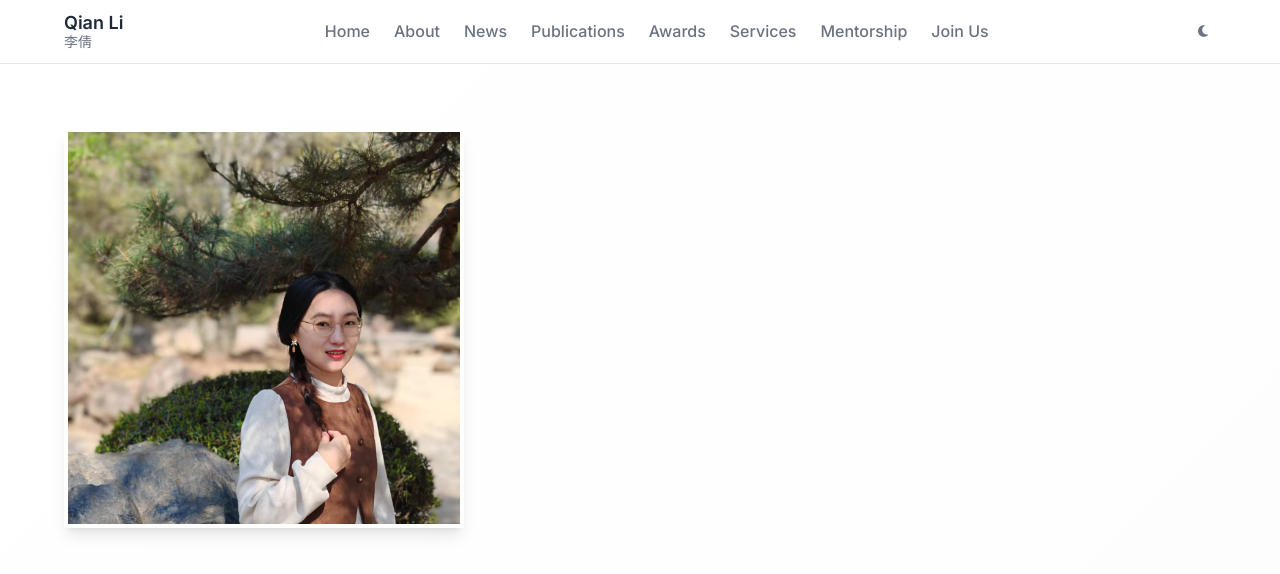
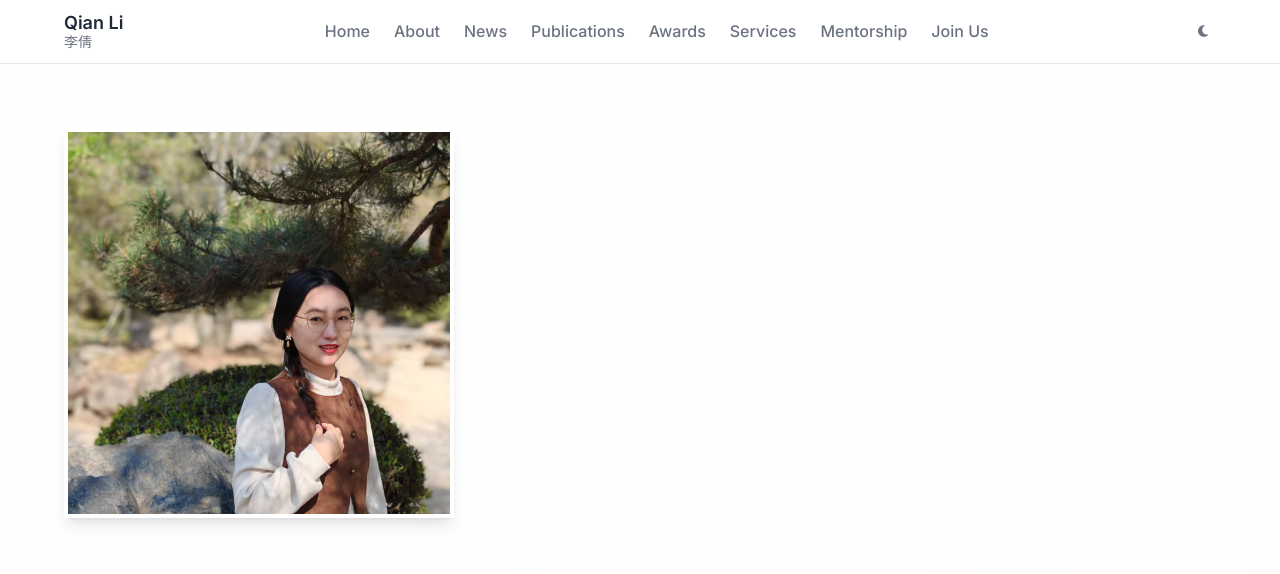
Before and after one commit to xiaoqian19940510/xiaoqian19940510.github.io, a Jekyll site: the page built from index.html, in a window 1280 px wide and 1400 px high. Shown: the top 574 px of the window. Built offline with Jekyll 4.4.1, drawn with Linux system fonts in a browser that asks for light colours; the list of posts is cut into pages by our own code.

Commit message:
Update main.css

```diff
--- a/assets/css/main.css
+++ b/assets/css/main.css
@@ -294,14 +294,14 @@ body {
 }
 
 .hero-image {
-  width: 400px;
-  height: 4000px;
+  width: 390px;
+  height: 3900px;
   text-align: center;
 }
 
 .profile-image {
-  width: 400px;
-  height: 400px;
+  width: 390px;
+  height: 390px;
   border-radius: 0;
   object-fit: cover;
   border: 4px solid var(--background-card);
```
